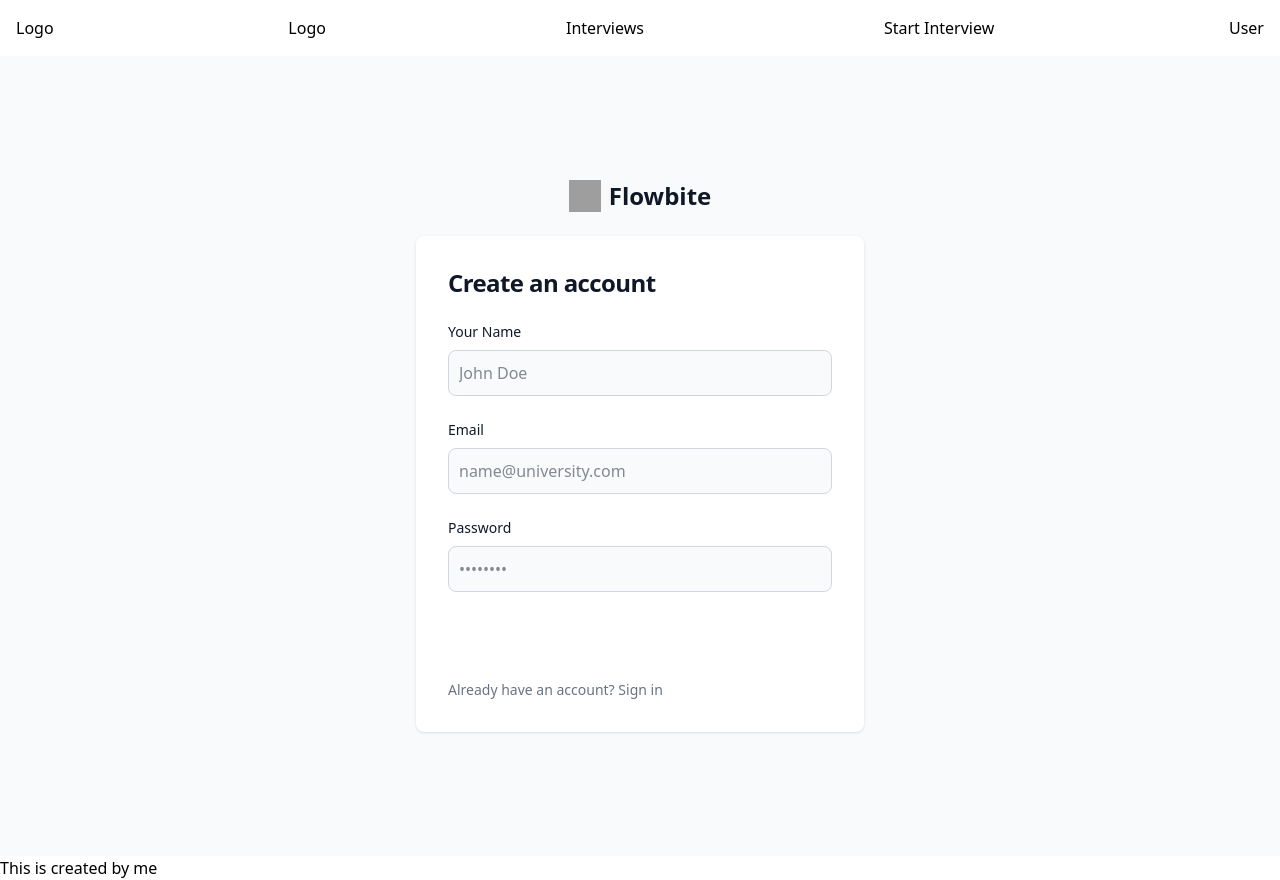
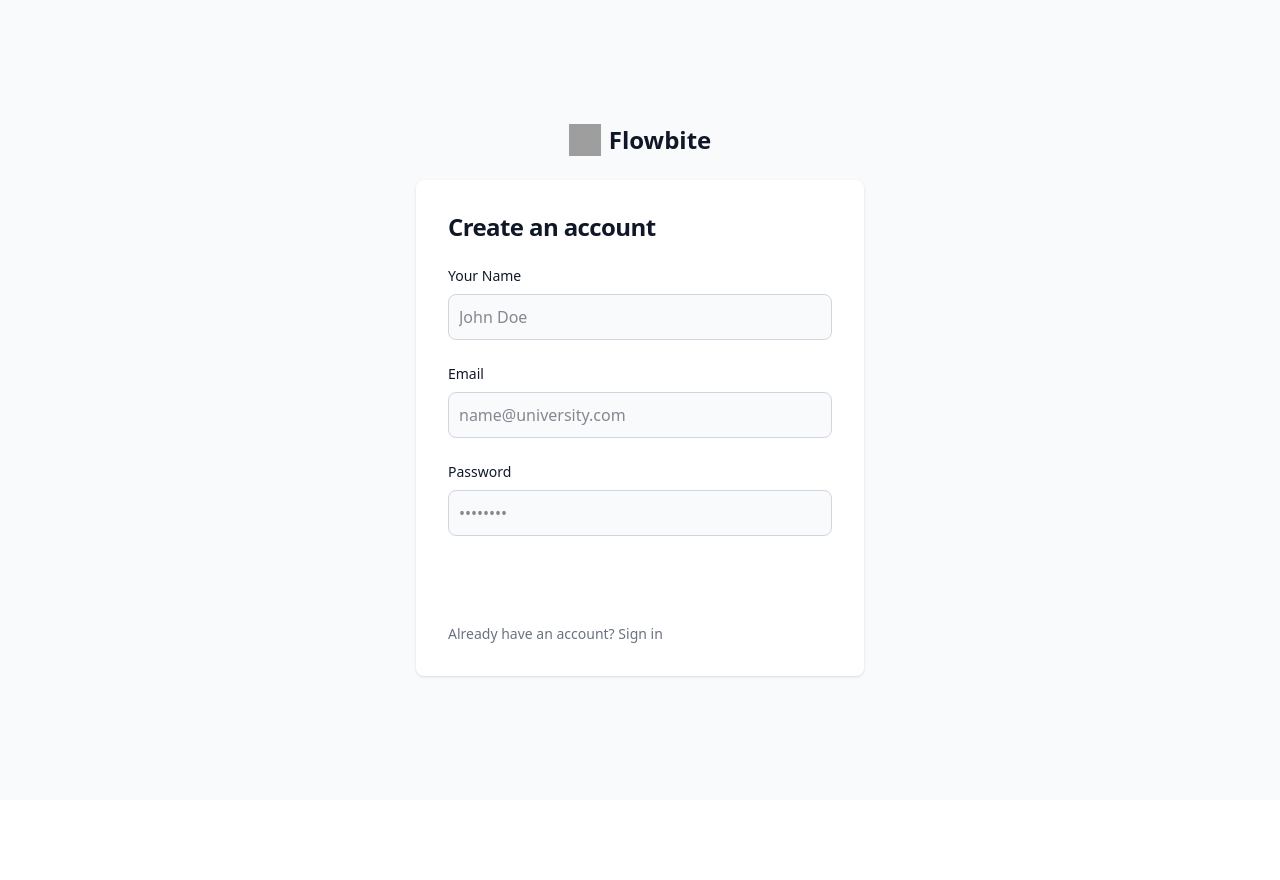
Before and after one commit to goVInDanay/ImmersionProject, a React (Vite) app: page /sign-up in a window 1280 px wide. After the commit the page ends 800 px from the top, so only its background shows below. Built offline with nearby package versions, Linux system fonts and the light colour scheme; grey boxes are pictures that could not be loaded.

Commit message:
Added UI Changes to SignUP

```diff
--- a/src/components/Auth/SignUp.jsx
+++ b/src/components/Auth/SignUp.jsx
@@ -1,10 +1,8 @@
 import React, { useState } from "react";
-import Layout from "../Layout/Layout";
 import { Link } from "react-router-dom";
 
 function SignUp() {
   return (
-    <Layout>
       <section className="bg-gray-50 dark:bg-gray-900">
         <div className="flex flex-col items-center justify-center px-6 py-8 mx-auto md:h-screen lg:py-0">
           <a
@@ -94,7 +92,6 @@
           </div>
         </div>
       </section>
-    </Layout>
   );
 }
 
```
